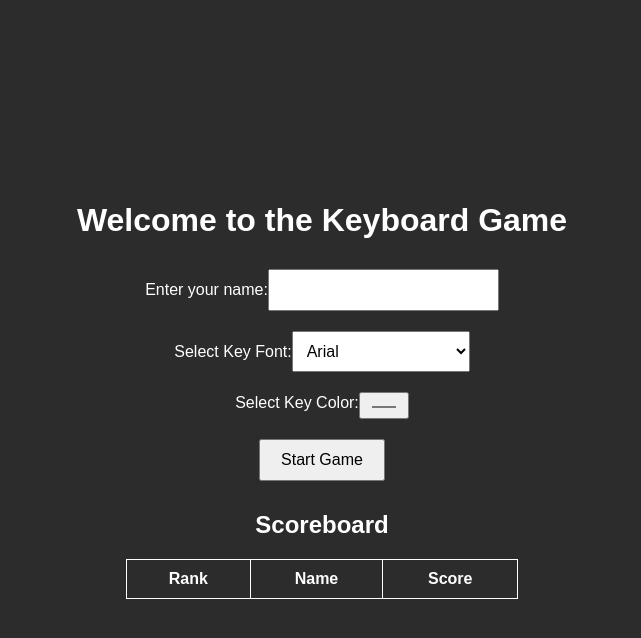
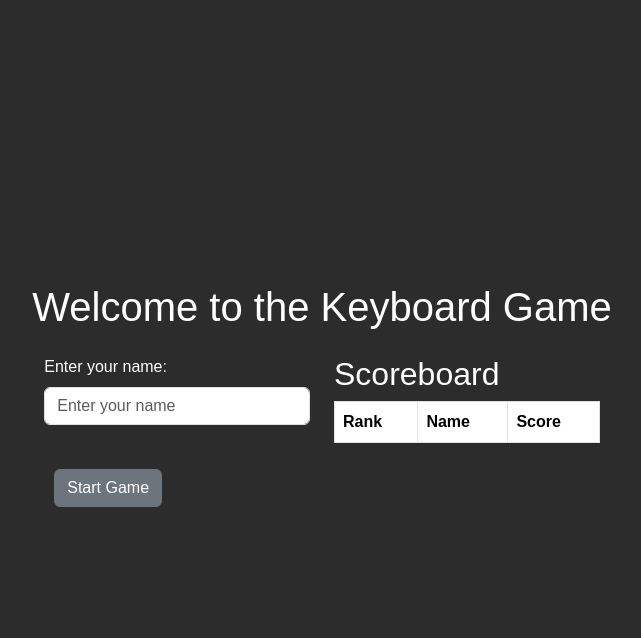
Before and after one commit to Nejcc/nejcc.github.io, a PHP site: page /keyboard/index.html in a window 1280 px wide. Shown: the top 638 px of the page, without its empty margins (318-959 px from the left). Run offline with PHP 8.4, Linux system fonts and the light colour scheme; lists and menus that the app fills with data are empty; some libraries are stand-ins or nearby versions.

Commit message:
add milionar

```diff
--- a/keyboard/app.js
+++ b/keyboard/app.js
@@ -110,7 +110,7 @@ createApp({
         },
         processKeyPress(pressedKey) {
             if (pressedKey === this.currentKey) {
-                this.correctCount += 2;
+                this.correctCount++;
                 this.correctKeys.push(pressedKey);
                 this.nextKey();
             } else {
--- a/keyboard/index.html
+++ b/keyboard/index.html
@@ -4,30 +4,30 @@
     <meta charset="UTF-8">
     <meta name="viewport" content="width=device-width, initial-scale=1.0">
     <title>Illuminated Keyboard Game</title>
+    <link href="https://cdn.jsdelivr.net/npm/bootstrap@5.3.3/dist/css/bootstrap.min.css" rel="stylesheet" integrity="sha384-QWTKZyjpPEjISv5WaRU9OFeRpok6YctnYmDr5pNlyT2bRjXh0JMhjY6hW+ALEwIH" crossorigin="anonymous">
     <link rel="stylesheet" href="styles.css">
+
 </head>
 <body>
     <div id="app">
+        <div class="row">
+            <div class="col-12 text-center mb-3">
+                <h1>Welcome to the Keyboard Game</h1>
+            </div>
+        </div>
         <div v-if="!gameStarted" class="start-screen">
-            <h1>Welcome to the Keyboard Game</h1>
-            <label for="playerName">Enter your name:</label>
-            <input type="text" id="playerName" v-model="playerName">
-            <br>
-            <label for="fontInput">Select Key Font:</label>
-            <select id="fontInput" v-model="selectedFont">
-                <option value="Arial">Arial</option>
-                <option value="Verdana">Verdana</option>
-                <option value="Times New Roman">Times New Roman</option>
-                <option value="Courier New">Courier New</option>
-                <option value="Georgia">Georgia</option>
-            </select>
-            <br>
-            <label for="colorInput">Select Key Color:</label>
-            <input type="color" id="colorInput" v-model="selectedColor">
-            <br>
-            <button @click="startGame">Start Game</button>
+            <div class="container">
+                <div class="row">
+                    <div class="col-6">
+                        <div class="mb-3">
+                            <label for="playerName" class="form-label">Enter your name:</label>
+                            <input type="text" required class="form-control" id="playerName" placeholder="Enter your name"
+                                   v-model="playerName">
+                        </div>
+                    </div>
+                    <div class="col-6">
                         <h2>Scoreboard</h2>
-            <table>
+                        <table class="table table-striped table-bordered">
                             <thead>
                             <tr>
                                 <th>Rank</th>
@@ -44,8 +44,30 @@
                             </tbody>
                         </table>
                     </div>
+                </div>
+                <div class="col-12">
+                    <button class="btn btn-secondary" @click="startGame">Start Game</button>
+                </div>
+            </div>
+        </div>
         <div v-else class="game-screen">
-            <div class="keyboard">
+<!--            <div class="row">-->
+<!--                <div class="col-6">-->
+<!--                    <label for="colorInput">Change Key Color:</label>-->
+<!--                    <input type="color" class="" id="colorInput" v-model="selectedColor">-->
+<!--                </div>-->
+<!--                <div class="col-6 text-end">-->
+<!--                    <label for="fontInput">Change Key Font:</label>-->
+<!--                    <select id="fontInput" class="form-select" v-model="selectedFont">-->
+<!--                        <option value="Arial">Arial</option>-->
+<!--                        <option value="Verdana">Verdana</option>-->
+<!--                        <option value="Times New Roman">Times New Roman</option>-->
+<!--                        <option value="Courier New">Courier New</option>-->
+<!--                        <option value="Georgia">Georgia</option>-->
+<!--                    </select>-->
+<!--                </div>-->
+<!--            </div>-->
+            <div class="keyboard" v-if="timeLeft > 0">
                 <div v-for="row in displayedKeys" :key="row" class="keyboard-row">
                     <div v-for="key in row" :key="key.char"
                          :class="['key',
@@ -64,21 +86,11 @@
             </div>
             <div class="status">
                 <p v-if="timeLeft > 0">Time Left: {{ timeLeft }}s</p>
-                <p v-else>Game Over</p>
+                <div v-if="timeLeft <= 0">
+                    <h2 v-else>Game Over</h2>
                     <p>Correct: {{ correctCount }}</p>
                     <p>Wrong: {{ wrongCount }}</p>
-                <label for="colorInput">Change Key Color:</label>
-                <input type="color" id="colorInput" v-model="selectedColor">
-                <br>
-                <label for="fontInput">Change Key Font:</label>
-                <select id="fontInput" v-model="selectedFont">
-                    <option value="Arial">Arial</option>
-                    <option value="Verdana">Verdana</option>
-                    <option value="Times New Roman">Times New Roman</option>
-                    <option value="Courier New">Courier New</option>
-                    <option value="Georgia">Georgia</option>
-                </select>
-                <br>
+
                     <button @click="restartGame">Restart</button>
                     <button v-if="correctPercentage >= 80" @click="nextLevel">Next Level {{ currentLevel + 1 }}</button>
                     <p v-if="correctPercentage >= 80">Congratulations! You advanced to the next level.</p>
@@ -86,6 +98,7 @@
                 </div>
             </div>
         </div>
+    </div>
     <script src="https://cdn.jsdelivr.net/npm/vue@3.2.31/dist/vue.global.js"></script>
     <script src="app.js"></script>
 </body>
--- a/keyboard/keys.json
+++ b/keyboard/keys.json
@@ -47,7 +47,7 @@
         { "char": "Enter", "width": 100, "display": "Enter", "locked": false }
     ],
     [
-        { "char": "Shift", "width": 80, "display": "Shift", "locked": false },
+        { "char": "Shift", "width": 80, "display": "Shift", "locked": true },
         { "char": "Z", "display": "Z", "locked": false },
         { "char": "X", "display": "X", "locked": false },
         { "char": "C", "display": "C", "locked": false },
--- a/keyboard/styles.css
+++ b/keyboard/styles.css
@@ -16,42 +16,42 @@ body {
     color: #ffffff;
 }
 
-.start-screen, .game-screen {
-    text-align: center;
-}
+/*.start-screen, .game-screen {*/
+/*    text-align: center;*/
+/*}*/
 
-.start-screen h1, .start-screen h2 {
-    margin-bottom: 20px;
-}
+/*.start-screen h1, .start-screen h2 {*/
+/*    margin-bottom: 20px;*/
+/*}*/
 
-.start-screen input, .start-screen select {
-    margin: 10px 0;
-    padding: 10px;
-    font-size: 16px;
-}
+/*.start-screen input, .start-screen select {*/
+/*    margin: 10px 0;*/
+/*    padding: 10px;*/
+/*    font-size: 16px;*/
+/*}*/
 
-.start-screen button {
-    padding: 10px 20px;
-    font-size: 16px;
-    cursor: pointer;
-    margin-top: 10px;
-}
+/*.start-screen button {*/
+/*    padding: 10px 20px;*/
+/*    font-size: 16px;*/
+/*    cursor: pointer;*/
+/*    margin-top: 10px;*/
+/*}*/
 
-table {
-    margin: 20px auto;
-    border-collapse: collapse;
-    width: 80%;
-    max-width: 600px;
-}
+/*table {*/
+/*    margin: 20px auto;*/
+/*    border-collapse: collapse;*/
+/*    width: 80%;*/
+/*    max-width: 600px;*/
+/*}*/
 
-table, th, td {
-    border: 1px solid #ffffff;
-}
+/*table, th, td {*/
+/*    border: 1px solid #ffffff;*/
+/*}*/
 
-th, td {
-    padding: 10px;
-    text-align: center;
-}
+/*th, td {*/
+/*    padding: 10px;*/
+/*    text-align: center;*/
+/*}*/
 
 .keyboard {
     display: flex;
```
Lines whose indentation alone changed are shown as unchanged.
